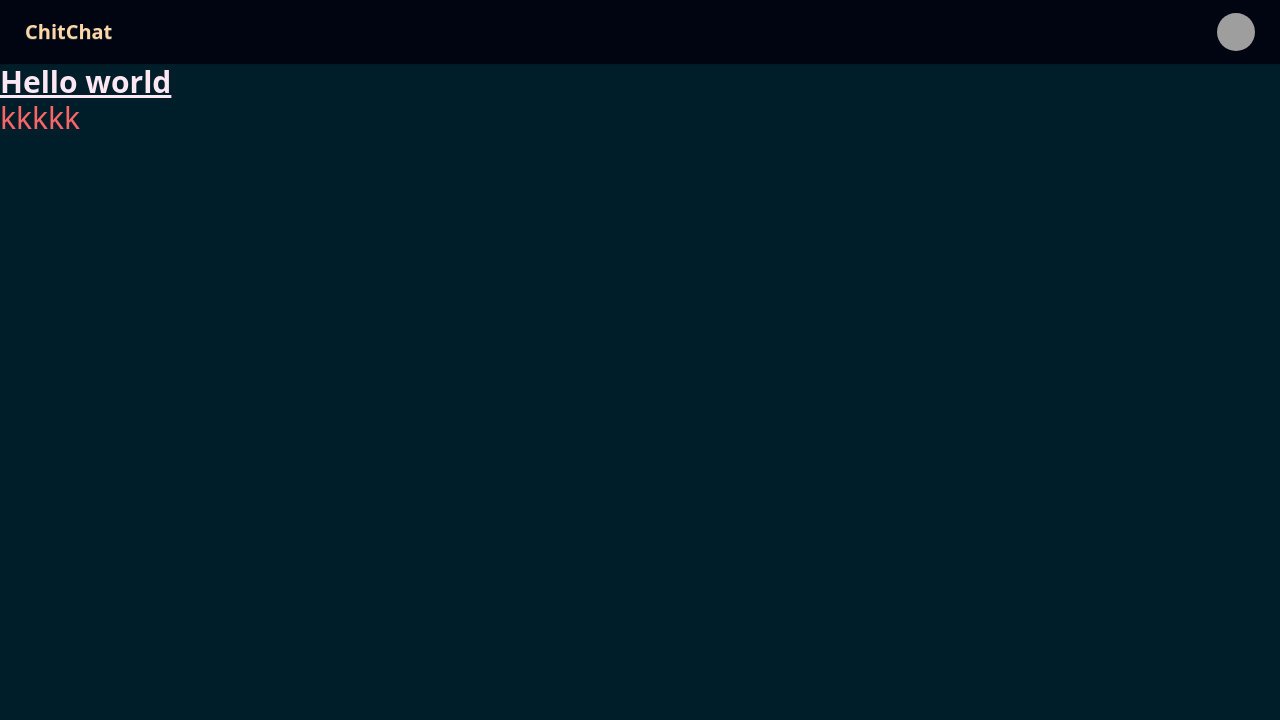
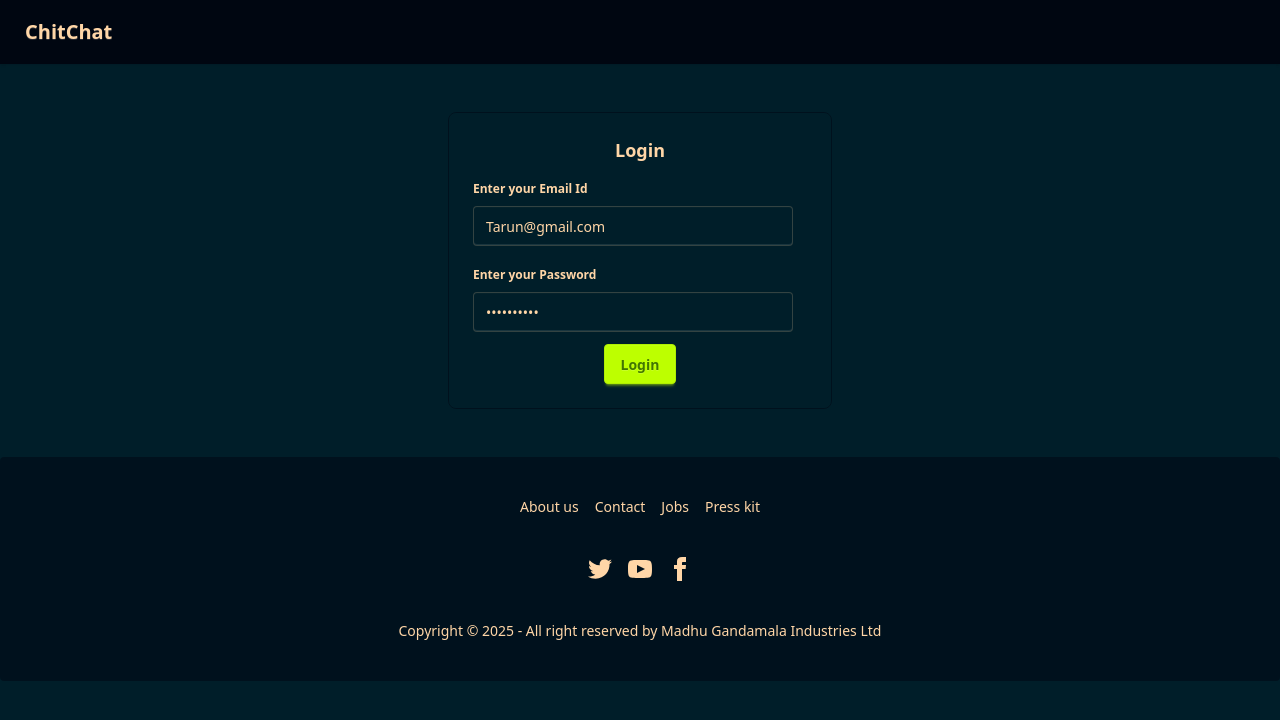
Before and after one commit to g-madhu4/frontEnd, a React (Vite) app: page /login in a window 1280 px wide. Shown: the top 720 px of the page. Built offline with nearby package versions, Linux system fonts and the light colour scheme; no server answers; grey boxes are pictures that could not be loaded.

Commit message:
authentication

```diff
--- a/package.json
+++ b/package.json
@@ -10,9 +10,13 @@
     "preview": "vite preview"
   },
   "dependencies": {
+    "@reduxjs/toolkit": "^2.8.2",
     "@tailwindcss/vite": "^4.1.7",
+    "axios": "^1.9.0",
     "react": "^19.1.0",
-    "react-dom": "^19.1.0"
+    "react-dom": "^19.1.0",
+    "react-redux": "^9.2.0",
+    "react-router-dom": "^7.6.0"
   },
   "devDependencies": {
     "@eslint/js": "^9.25.0",
--- a/src/App.jsx
+++ b/src/App.jsx
@@ -1,38 +1,26 @@
 
+import { BrowserRouter, Route, Routes } from "react-router-dom"
+import NavBar from "./components/NavBar"
+import Body from "./components/Body"
+import Login from "./components/Login"
+import Feed from "./components/Feed"
+import { Provider } from "react-redux"
+import appStore from "./utils/AppStore"
+import Profile from "./components/Profile"
 function App() {
   return (
     <>
-    <div className="navbar bg-base-300 shadow-sm">
-  <div className="flex-1">
-    <a className="btn btn-ghost text-xl">ChitChat</a>
-  </div>
-  <div className="flex gap-2 mx-4">
-    {/* <input type="text" placeholder="Search" className="input input-bordered w-24 md:w-auto" /> */}
-    <div className="dropdown dropdown-end">
-      <div tabIndex={0} role="button" className="btn btn-ghost btn-circle avatar">
-        <div className="w-10 rounded-full">
-          <img
-            alt="Tailwind CSS Navbar component"
-            src="https://img.daisyui.com/images/stock/photo-1534528741775-53994a69daeb.webp" />
-        </div>
-      </div>
-      <ul
-        tabIndex={0}
-        className="menu menu-sm dropdown-content bg-base-100 rounded-box z-1 mt-3 w-52 p-2 shadow">
-        <li>
-          <a className="justify-between">
-            Profile
-            <span className="badge">New</span>
-          </a>
-        </li>
-        <li><a>Settings</a></li>
-        <li><a>Logout</a></li>
-      </ul>
-    </div>
-  </div>
-     </div>
-      <h1 className="text-3xl font-bold underline text-pink-100">Hello world</h1>
-      <h2 class="text-3xl text-red-400">kkkkk</h2>
+    <Provider store={appStore} >
+    <BrowserRouter basename="/">
+    <Routes>
+      <Route path="/" element={<Body />}>
+        <Route path="/login" element={<Login/>} />
+        <Route path="/feed" element={<Feed />} />
+        <Route path="/profile" element={<Profile />} />
+      </Route>
+    </Routes>
+    </BrowserRouter>
+      </Provider>
     </>
   )
 }
--- /dev/null
+++ b/src/components/Body.jsx
@@ -0,0 +1,36 @@
+import React, { useEffect } from 'react'
+import NavBar from './NavBar'
+import { Outlet, useNavigate } from 'react-router-dom'
+import Footer from './Footer'
+import axios from 'axios'
+import { BASE_URL } from '../utils/constants'
+import { useDispatch } from 'react-redux'
+import { addUser } from '../utils/userSlice'
+
+const Body = () => {
+
+  const navigate=useNavigate();
+  const dispatch=useDispatch();
+  const eventHandeler =async()=>{
+     try{
+    const user =await axios.get(BASE_URL+"/profile",{withCredentials:true});
+    dispatch(addUser(user.data));
+
+     }
+     catch(err){
+      // navigate("/");
+     }
+  }
+  useEffect(()=>{
+    eventHandeler();
+  },[])
+  return (
+    <div>
+      <NavBar />
+      <Outlet />
+      <Footer />
+    </div>
+  )
+}
+
+export default Body
--- /dev/null
+++ b/src/components/Feed.jsx
@@ -0,0 +1,23 @@
+import React, { useEffect } from 'react'
+import { useSelector } from 'react-redux'
+import { useNavigate } from 'react-router-dom';
+
+const Feed = () => {
+  const user=useSelector((store)=>store.user);
+  const navigate=useNavigate();
+
+  useEffect(()=>{
+    if(!user){
+    navigate("/login");
+  }
+  },[user,navigate])
+
+
+  return (
+    <div>
+      Feed page
+    </div>
+  )
+}
+
+export default Feed
--- /dev/null
+++ b/src/components/Footer.jsx
@@ -0,0 +1,58 @@
+import React from 'react'
+
+const Footer = () => {
+  return (
+    <div>
+      <footer className="footer footer-horizontal footer-center bg-base-200 text-base-content rounded p-10 relative  bottom-0">
+   <nav className="grid grid-flow-col gap-4">
+    <a className="link link-hover">About us</a>
+    <a className="link link-hover">Contact</a>
+    <a className="link link-hover">Jobs</a>
+    <a className="link link-hover">Press kit</a>
+  </nav>
+  <nav>
+    <div className="grid grid-flow-col gap-4">
+      <a>
+        <svg
+          xmlns="http://www.w3.org/2000/svg"
+          width="24"
+          height="24"
+          viewBox="0 0 24 24"
+          className="fill-current">
+          <path
+            d="M24 4.557c-.883.392-1.832.656-2.828.775 1.017-.609 1.798-1.574 2.165-2.724-.951.564-2.005.974-3.127 1.195-.897-.957-2.178-1.555-3.594-1.555-3.179 0-5.515 2.966-4.797 6.045-4.091-.205-7.719-2.165-10.148-5.144-1.29 2.213-.669 5.108 1.523 6.574-.806-.026-1.566-.247-2.229-.616-.054 2.281 1.581 4.415 3.949 4.89-.693.188-1.452.232-2.224.084.626 1.956 2.444 3.379 4.6 3.419-2.07 1.623-4.678 2.348-7.29 2.04 2.179 1.397 4.768 2.212 7.548 2.212 9.142 0 14.307-7.721 13.995-14.646.962-.695 1.797-1.562 2.457-2.549z"></path>
+        </svg>
+      </a>
+      <a>
+        <svg
+          xmlns="http://www.w3.org/2000/svg"
+          width="24"
+          height="24"
+          viewBox="0 0 24 24"
+          className="fill-current">
+          <path
+            d="M19.615 3.184c-3.604-.246-11.631-.245-15.23 0-3.897.266-4.356 2.62-4.385 8.816.029 6.185.484 8.549 4.385 8.816 3.6.245 11.626.246 15.23 0 3.897-.266 4.356-2.62 4.385-8.816-.029-6.185-.484-8.549-4.385-8.816zm-10.615 12.816v-8l8 3.993-8 4.007z"></path>
+        </svg>
+      </a>
+      <a>
+        <svg
+          xmlns="http://www.w3.org/2000/svg"
+          width="24"
+          height="24"
+          viewBox="0 0 24 24"
+          className="fill-current">
+          <path
+            d="M9 8h-3v4h3v12h5v-12h3.642l.358-4h-4v-1.667c0-.955.192-1.333 1.115-1.333h2.885v-5h-3.808c-3.596 0-5.192 1.583-5.192 4.615v3.385z"></path>
+        </svg>
+      </a>
+    </div>
+  </nav>
+  <aside>
+    <p>Copyright © {new Date().getFullYear()} - All right reserved by Madhu Gandamala Industries Ltd</p>
+  </aside>
+   </footer>
+    </div>
+  )
+}
+
+export default Footer
--- /dev/null
+++ b/src/components/Login.jsx
@@ -0,0 +1,73 @@
+import React, { useState, useEffect } from 'react';
+import axios from 'axios';
+import { useDispatch, useSelector } from 'react-redux';
+import { addUser } from '../utils/userSlice';
+import { useNavigate } from 'react-router-dom';
+import { BASE_URL } from '../utils/constants';
+
+const Login = () => {
+  const [emailId, setEmailID] = useState("Tarun@gmail.com");
+  const [password, setPassword] = useState("Tarun@1234");
+  const dispatch = useDispatch();
+  const navigate = useNavigate();
+  const user = useSelector((store) => store.user);
+
+  useEffect(() => {
+    if (user) {
+      navigate("/feed");
+    }
+  }, [user, navigate]);
+
+  const eventHandeler = async () => {
+    try {
+      const response = await axios.post(
+        BASE_URL + "/login",
+        { emailId, password },
+        { withCredentials: true }
+      );
+
+      dispatch(addUser(response.data));
+      navigate("/feed");
+    } catch (error) {
+      console.error("Login failed", error);
+      alert("Invalid email or password");
+    }
+  };
+
+  return (
+    <div className="flex justify-center my-12">
+      <div className="card card-border bg-base-100 w-96">
+        <div className="card-body">
+          <h2 className="card-title justify-center">Login</h2>
+          <fieldset className="fieldset">
+            <legend className="fieldset-legend">Enter your Email Id</legend>
+            <input
+              type="text"
+              className="input"
+              placeholder="Type here"
+              value={emailId}
+              onChange={(e) => setEmailID(e.target.value)}
+            />
+          </fieldset>
+          <fieldset className="fieldset">
+            <legend className="fieldset-legend">Enter your Password</legend>
+            <input
+              type="password"
+              className="input"
+              placeholder="Type here"
+              value={password}
+              onChange={(e) => setPassword(e.target.value)}
+            />
+          </fieldset>
+          <div className="card-actions justify-center">
+            <button className="btn btn-primary justify-center" onClick={eventHandeler}>
+              Login
+            </button>
+          </div>
+        </div>
+      </div>
+    </div>
+  );
+};
+
+export default Login;
--- /dev/null
+++ b/src/components/NavBar.jsx
@@ -0,0 +1,56 @@
+import React from 'react';
+import { useSelector } from 'react-redux';
+import { Link } from 'react-router-dom';
+
+const NavBar = () => {
+  const user = useSelector((store) => store.user);
+  console.log(user);
+
+  return (
+    <div>
+      <div className="navbar bg-base-300 shadow-sm">
+        <div className="flex-1">
+          <Link to="/" className="btn btn-ghost text-xl">ChitChat</Link>
+        </div>
+        {user && (
+          <div className="flex gap-2 mx-4">
+            <div className="dropdown dropdown-end">
+                 Welcome , {user.firstName}
+              <div
+                tabIndex={0}
+                role="button"
+                className="btn btn-ghost btn-circle avatar mx-3"
+              >
+                <div className="w-10 rounded-full">
+                  <img
+                    alt="User Avatar"
+                    src={user.photoURl}
+                  />
+                </div>
+              </div>
+              <ul
+                tabIndex={0}
+                className="menu menu-sm dropdown-content bg-base-100 rounded-box z-1 mt-3 w-52 p-2 shadow"
+              >
+                <li>
+                  <Link to="/profile" className="justify-between">
+                    Profile
+                    <span className="badge">New</span>
+                  </Link>
+                </li>
+                <li>
+                  <a>Settings</a>
+                </li>
+                <li>
+                  <a>Logout</a>
+                </li>
+              </ul>
+            </div>
+          </div>
+        )}
+      </div>
+    </div>
+  );
+};
+
+export default NavBar;
--- /dev/null
+++ b/src/components/Profile.jsx
@@ -0,0 +1,11 @@
+import React from 'react'
+
+const Profile = () => {
+  return (
+    <div>
+      profile
+    </div>
+  )
+}
+
+export default Profile;
--- /dev/null
+++ b/src/utils/AppStore.jsx
@@ -0,0 +1,11 @@
+import { configureStore } from "@reduxjs/toolkit";
+import userReducer from "./userSlice";
+
+
+const appStore=configureStore({
+    reducer:{
+       user:userReducer
+    }
+})
+
+export default appStore;
--- /dev/null
+++ b/src/utils/constants.jsx
@@ -0,0 +1 @@
+export const BASE_URL="http://localhost:3000";
--- /dev/null
+++ b/src/utils/userSlice.jsx
@@ -0,0 +1,20 @@
+import { createSlice } from "@reduxjs/toolkit";
+
+
+
+ const userSlice= createSlice({
+    name:"user",
+    initialState:null,
+    reducers:{
+        addUser:(state,action)=>{
+            return action.payload;
+        },
+        removeUser:(state,action)=>{
+            return null;
+        }
+    }
+ });
+
+export const {addUser,removeUser}= userSlice.actions;
+
+export default userSlice.reducer;
```
Also changed, not shown: 1 other file (tests, documents, lock files or other folders).
